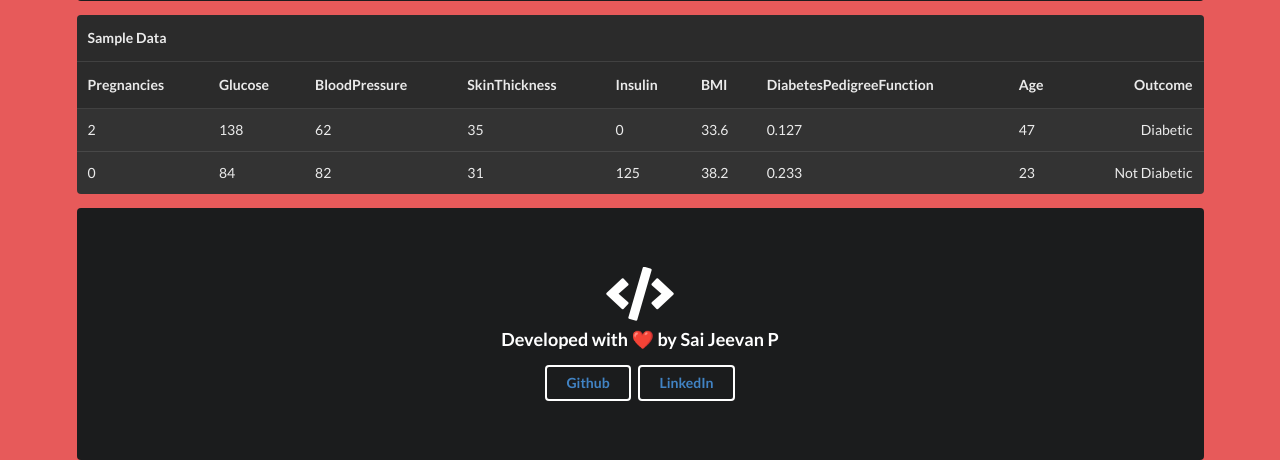
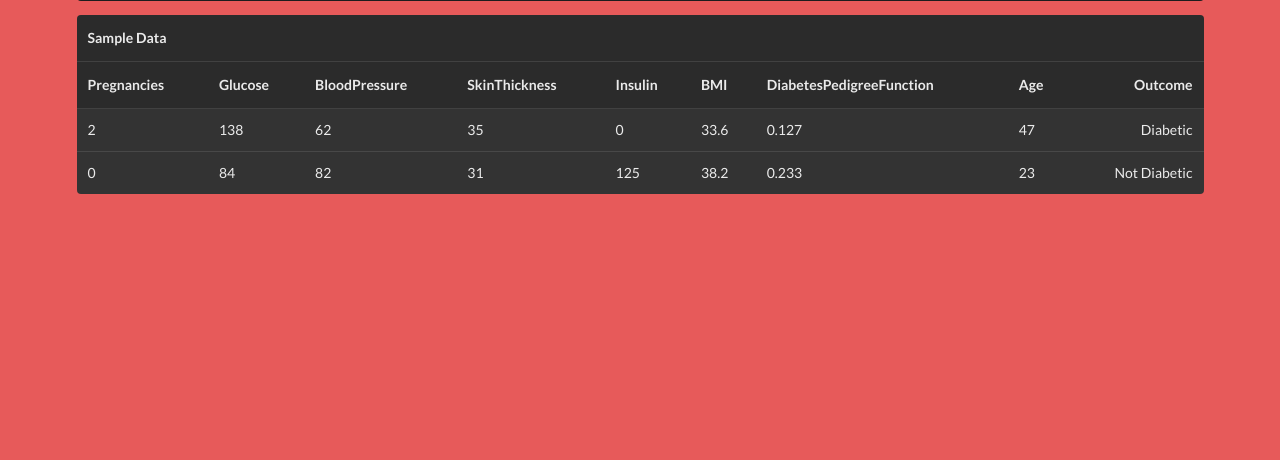
Before and after one commit to alokdivya/Diabetes-Risk-Calculator, a Flask app: page / in a window 1280 px wide. Shown: the part 442-902 px from the top of the page. After the commit the page ends 636 px from the top, so only its background shows below. Run offline with Flask 2, Linux system fonts and the light colour scheme; parts of the project's set-up code (start-up, migrations or seed data) failed here and were passed over; some libraries are stand-ins or nearby versions.

Commit message:
Update index.html

```diff
--- a/templates/index.html
+++ b/templates/index.html
@@ -110,17 +110,5 @@
     </tbody>
   </table>
 
-    <div class="ui inverted placeholder segment">
-      <div class="ui icon header">
-        <i class="code icon"></i>
-        Developed with ❤️ by Sai Jeevan P
-      </div>
-      <div class="inline">
-        <div class="ui inverted button"><a  href="https://github.com/SaiJeevanPuchakayala">Github</a></div>
-        <div class="ui inverted button"><a  href="https://www.linkedin.com/in/sai-jeevan-puchakayala/">LinkedIn</a></div>
-      </div>
-    </div>
-  </div>
-
 </body>
 </html>
```
